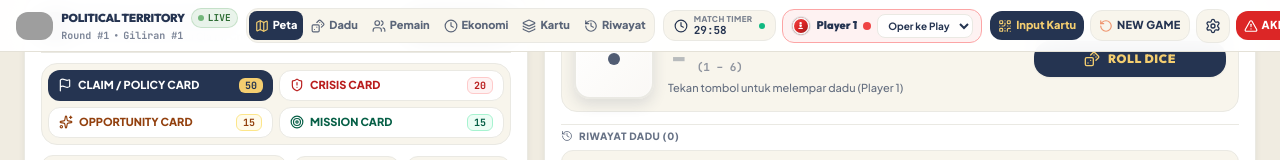
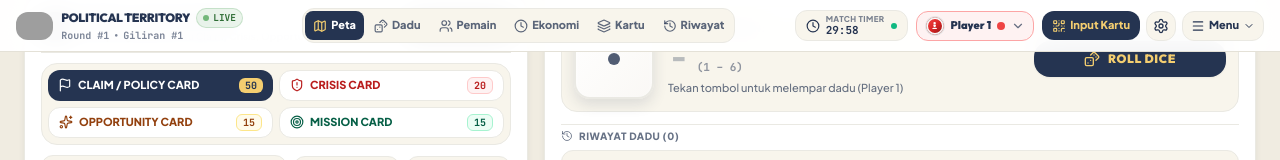
Before and after one commit to airinsetiowati/political-territory, a React (Vite) app: page / in a window 1280 px wide. Both pictures are taken after a click on the button "START GAME". Shown: the part 584-744 px from the top of the page. Built offline with nearby package versions, Linux system fonts and the light colour scheme; grey boxes are pictures that could not be loaded.

Commit message:
kapan mari

```diff
--- a/src/components/DashboardNavbar.tsx
+++ b/src/components/DashboardNavbar.tsx
@@ -61,27 +61,40 @@ export const DashboardNavbar: React.FC = () => {
 
   const [activeSectionId, setActiveSectionId] = useState<string>('map-section');
   const [isMobileMenuOpen, setIsMobileMenuOpen] = useState<boolean>(false);
+  const [isDesktopActionOpen, setIsDesktopActionOpen] = useState<boolean>(false);
 
   const headerBarRef = useRef<HTMLDivElement>(null);
+  const desktopActionRef = useRef<HTMLDivElement>(null);
   const manualScrollLockUntilRef = useRef<number>(0);
 
-  // Close mobile drawer when resizing to tablet/desktop or pressing Escape
+  // Close mobile drawer when resizing to tablet/desktop, desktop action menu at wide widths, or on Escape / outside click
   useEffect(() => {
     const handleResize = () => {
       if (window.innerWidth >= 768) {
         setIsMobileMenuOpen(false);
       }
+      if (window.innerWidth >= 1440) {
+        setIsDesktopActionOpen(false);
+      }
     };
     const handleKeyDown = (e: KeyboardEvent) => {
       if (e.key === 'Escape') {
         setIsMobileMenuOpen(false);
+        setIsDesktopActionOpen(false);
+      }
+    };
+    const handlePointerDown = (e: MouseEvent) => {
+      if (desktopActionRef.current && !desktopActionRef.current.contains(e.target as Node)) {
+        setIsDesktopActionOpen(false);
       }
     };
     window.addEventListener('resize', handleResize);
     window.addEventListener('keydown', handleKeyDown);
+    document.addEventListener('mousedown', handlePointerDown);
     return () => {
       window.removeEventListener('resize', handleResize);
       window.removeEventListener('keydown', handleKeyDown);
+      document.removeEventListener('mousedown', handlePointerDown);
     };
   }, []);
 
@@ -130,6 +143,7 @@ export const DashboardNavbar: React.FC = () => {
   const scrollToSection = (id: string) => {
     setActiveSectionId(id);
     setIsMobileMenuOpen(false);
+    setIsDesktopActionOpen(false);
     manualScrollLockUntilRef.current = Date.now() + 750;
 
     const el = document.getElementById(id);
@@ -142,16 +156,19 @@ export const DashboardNavbar: React.FC = () => {
 
   const handleQuickCardEntry = () => {
     setIsMobileMenuOpen(false);
+    setIsDesktopActionOpen(false);
     openModal('QUICK_CARD_ENTRY');
   };
 
   const handleOpenSettings = () => {
     setIsMobileMenuOpen(false);
+    setIsDesktopActionOpen(false);
     openModal('SETTINGS');
   };
 
   const handleNewGame = () => {
     setIsMobileMenuOpen(false);
+    setIsDesktopActionOpen(false);
     if (window.confirm('Mulai sesi pertandingan baru? Seluruh data gameplay sesi ini akan direset kembali ke setup awal.')) {
       resetGame();
     }
@@ -159,6 +176,7 @@ export const DashboardNavbar: React.FC = () => {
 
   const handleEndGame = () => {
     setIsMobileMenuOpen(false);
+    setIsDesktopActionOpen(false);
     openModal('END_GAME');
   };
 
@@ -185,10 +203,10 @@ export const DashboardNavbar: React.FC = () => {
 
   const isEnded = settings.status === 'ended';
 
-  const renderMatchTimer = (compact = false) => (
+  const renderMatchTimer = (compact = false, desktopAdaptive = false) => (
     <div
       className={`flex items-center gap-1.5 rounded-xl border shadow-2xs shrink-0 whitespace-nowrap ${
-        compact ? 'px-2 py-1' : 'px-2.5 py-1'
+        compact ? 'px-2 py-1' : 'px-2 xl:px-2.5 py-1'
       } ${
         gameTimerExpired
           ? 'bg-red-50 border-red-300 text-red-700'
@@ -201,16 +219,37 @@ export const DashboardNavbar: React.FC = () => {
       <Clock className={`w-3.5 h-3.5 shrink-0 ${gameTimerUrgent ? 'animate-pulse' : ''}`} />
       <div className="leading-none">
         {!compact && (
-          <span className="block text-[8px] font-extrabold uppercase tracking-wider opacity-60">
+          <span
+            className={`text-[8px] font-extrabold uppercase tracking-wider opacity-60 ${
+              desktopAdaptive ? 'hidden xl:block' : 'block'
+            }`}
+          >
             Match Timer
           </span>
         )}
         <span
-          className={`block font-mono font-black ${compact ? 'text-[11px]' : 'text-[11px] mt-0.5'} ${
-            gameTimerUrgent ? 'animate-pulse' : ''
-          }`}
+          className={`block font-mono font-black ${
+            compact
+              ? 'text-[11px]'
+              : desktopAdaptive
+                ? 'text-[11px] xl:mt-0.5'
+                : 'text-[11px] mt-0.5'
+          } ${gameTimerUrgent ? 'animate-pulse' : ''}`}
         >
-          {gameTimerExpired ? (compact ? 'HABIS' : 'WAKTU HABIS') : formattedGameTimer}
+          {gameTimerExpired ? (
+            compact ? (
+              'HABIS'
+            ) : desktopAdaptive ? (
+              <>
+                <span className="xl:hidden">HABIS</span>
+                <span className="hidden xl:inline">WAKTU HABIS</span>
+              </>
+            ) : (
+              'WAKTU HABIS'
+            )
+          ) : (
+            formattedGameTimer
+          )}
         </span>
       </div>
       <span
@@ -256,10 +295,10 @@ export const DashboardNavbar: React.FC = () => {
                 <img
                   src={BRAND_LOGO}
                   alt="Political Territory"
-                  className="h-6 min-[376px]:h-7 w-auto rounded-lg shrink-0 shadow-2xs"
+                  className="h-7 w-auto rounded-lg shrink-0 shadow-2xs"
                   draggable={false}
                 />
-                <h1 className="font-display font-black text-[9.5px] min-[360px]:text-[10.5px] min-[410px]:text-xs text-[#253451] uppercase tracking-tight whitespace-nowrap truncate">
+                <h1 className="font-display font-black text-[10px] min-[376px]:text-[11px] min-[430px]:text-xs leading-[1.05] min-[430px]:leading-tight text-[#253451] uppercase tracking-tight min-[430px]:whitespace-nowrap">
                   POLITICAL TERRITORY
                 </h1>
                 {renderLiveBadge()}
@@ -381,25 +420,25 @@ export const DashboardNavbar: React.FC = () => {
           </div>
 
           {/* ===============================================================
-              TABLET (768–1279px: 2 Balanced Rows) & DESKTOP (1280px+: 1 Row)
+              TABLET (768–1023px: 2 Balanced Rows) & LAPTOP/DESKTOP (1024px+: 1 Row)
              =============================================================== */}
-          <div className="hidden md:flex md:flex-wrap xl:flex-nowrap items-center justify-between max-w-[1600px] mx-auto w-full gap-x-2 2xl:gap-x-3 gap-y-1.5 px-3 lg:px-4 2xl:px-6 py-2">
+          <div className="hidden md:flex md:flex-wrap lg:flex-nowrap items-center justify-between max-w-[1600px] mx-auto w-full gap-x-2 lg:gap-x-2.5 xl:gap-x-3 2xl:gap-x-4 gap-y-1.5 px-3 lg:px-3.5 xl:px-4 2xl:px-6 py-2">
             {/* 1. Brand, LIVE Status & Round/Giliran */}
-            <div className="flex items-center gap-2 shrink-0 min-w-0 xl:order-1">
+            <div className="flex items-center gap-2 lg:gap-1.5 xl:gap-2 min-w-0 shrink-0 lg:shrink lg:order-1">
               <img
                 src={BRAND_LOGO}
                 alt="Political Territory"
-                className="h-7 2xl:h-8 w-auto rounded-xl shrink-0 shadow-2xs"
+                className="h-7 lg:h-6 xl:h-7 2xl:h-8 w-auto rounded-xl shrink-0 shadow-2xs"
                 draggable={false}
               />
               <div className="min-w-0">
-                <div className="flex items-center gap-1.5">
-                  <h1 className="font-display font-black text-xs xl:text-[11.5px] 2xl:text-[13px] text-[#253451] uppercase tracking-tight 2xl:tracking-wide whitespace-nowrap">
+                <div className="flex items-center gap-1.5 min-w-0">
+                  <h1 className="font-display font-black text-[11.5px] lg:text-[11px] xl:text-[12px] 2xl:text-[13.5px] text-[#253451] uppercase tracking-tight 2xl:tracking-wide whitespace-nowrap lg:truncate">
                     POLITICAL TERRITORY
                   </h1>
                   {renderLiveBadge()}
                 </div>
-                <div className="flex items-center gap-1 text-[10px] font-mono font-bold text-[#253451]/60 whitespace-nowrap">
+                <div className="flex items-center gap-1 text-[9.5px] lg:text-[9px] xl:text-[10px] font-mono font-bold text-[#253451]/60 whitespace-nowrap lg:truncate">
                   <span>Round #{settings.currentRound}</span>
                   <span>•</span>
                   <span>Giliran #{settings.currentTurn || 1}</span>
@@ -407,25 +446,60 @@ export const DashboardNavbar: React.FC = () => {
               </div>
             </div>
 
-            {/* 2. Match Timer & Active Player Spotlight */}
-            <div className="flex items-center gap-1.5 2xl:gap-2 shrink-0 md:order-2 xl:order-3">
-              {renderMatchTimer(false)}
+            {/* 2. Navigation Links (Row 2 centered on 768–1023px, inline center on 1024px+) */}
+            <nav
+              aria-label="Navigasi bagian dashboard"
+              className="flex items-center justify-center gap-0.5 bg-[#F8F5EC] border border-[#EAE9E3] rounded-xl p-0.5 shrink-0 md:order-4 md:w-full lg:w-auto lg:order-2"
+            >
+              {NAV_ITEMS.map(item => {
+                const Icon = item.icon;
+                const isActive = activeSectionId === item.id;
+                return (
+                  <button
+                    key={item.id}
+                    type="button"
+                    onClick={() => scrollToSection(item.id)}
+                    aria-current={isActive ? 'location' : undefined}
+                    className={`px-2 lg:px-1 xl:px-2 2xl:px-2.5 py-1.5 rounded-lg text-[11px] lg:text-[10px] xl:text-[11px] 2xl:text-[11.5px] font-extrabold transition-all flex items-center justify-center gap-1 lg:gap-0.5 xl:gap-1 whitespace-nowrap shrink-0 md:flex-1 lg:flex-initial ${
+                      isActive
+                        ? 'bg-[#253451] text-white shadow-xs'
+                        : 'text-[#253451]/75 hover:text-[#253451] hover:bg-white'
+                    }`}
+                  >
+                    <Icon className={`w-3.5 h-3.5 lg:w-3 lg:h-3 xl:w-3.5 xl:h-3.5 shrink-0 ${isActive ? 'text-[#F4CE70]' : ''}`} />
+                    <span>{item.label}</span>
+                  </button>
+                );
+              })}
+            </nav>
+
+            {/* 3. Right Cluster: Match Timer, Active Player Switcher & Game Controls */}
+            <div className="flex items-center gap-1.5 lg:gap-1 xl:gap-2 2xl:gap-2.5 shrink-0 md:order-2 lg:order-3">
+              {renderMatchTimer(false, true)}
 
               {displayActivePlayer && (
-                <div className={`flex items-center gap-1.5 px-2 py-1 rounded-xl border ${activeBadge.border} ${activeBadge.lightBg} shadow-2xs min-w-0`}>
-                  <div className="w-5 h-5 rounded-full overflow-hidden shrink-0 border border-black/10 bg-white">
+                <div
+                  className={`relative flex items-center gap-1.5 lg:gap-1 xl:gap-1.5 px-2 lg:px-1.5 xl:px-2 py-1 rounded-xl border ${activeBadge.border} ${activeBadge.lightBg} shadow-2xs min-w-0 transition hover:border-[#253451]/40 focus-within:ring-2 focus-within:ring-[#253451]/25`}
+                  title={turnSwitchTooltip}
+                >
+                  <div className="w-5 h-5 lg:w-4 lg:h-4 xl:w-5 xl:h-5 rounded-full overflow-hidden shrink-0 border border-black/10 bg-white">
                     <PlayerLogo player={displayActivePlayer} size="full" showBadge={false} />
                   </div>
-                  <span className="font-display font-black text-[11px] text-[#253451] whitespace-nowrap max-w-[70px] lg:max-w-[96px] xl:max-w-[72px] 2xl:max-w-[116px] truncate">
+                  <span className="font-display font-black text-[11px] lg:text-[10px] xl:text-[11px] 2xl:text-xs text-[#253451] whitespace-nowrap max-w-[76px] lg:max-w-[52px] xl:max-w-[88px] min-[1440px]:max-w-[116px] truncate">
                     {displayActivePlayer.name}
                   </span>
-                  <span className={`w-2 h-2 rounded-full ${activeBadge.bg} shrink-0 animate-pulse`} />
+                  <span className={`w-2 h-2 lg:w-1.5 lg:h-1.5 xl:w-2 xl:h-2 rounded-full ${activeBadge.bg} shrink-0 animate-pulse`} />
+                  {canSwitchTurn ? (
+                    <ChevronDown className="w-3.5 h-3.5 lg:w-3 lg:h-3 xl:w-3.5 xl:h-3.5 text-[#253451]/70 shrink-0" />
+                  ) : (
+                    <Lock className="w-3 h-3 text-[#253451]/45 shrink-0" />
+                  )}
                   <select
                     aria-label="Ganti giliran pemain aktif"
                     value={displayActivePlayer.id}
                     disabled={!canSwitchTurn}
                     onChange={e => setActiveTurnPlayer(e.target.value)}
-                    className="text-[10px] font-bold bg-white/90 border border-[#EAE9E3] hover:border-[#253451]/40 rounded-lg px-1.5 py-1 text-[#253451] outline-none cursor-pointer max-w-[110px] xl:max-w-[96px] 2xl:max-w-[140px] disabled:opacity-45 disabled:cursor-not-allowed"
+                    className="absolute inset-0 w-full h-full opacity-0 cursor-pointer disabled:cursor-not-allowed"
                     title={turnSwitchTooltip}
                   >
                     {players.map(p => (
@@ -436,55 +510,86 @@ export const DashboardNavbar: React.FC = () => {
                   </select>
                 </div>
               )}
-            </div>
 
-            {/* Deterministic Row Break for Tablet / Compact Desktop (768px–1279px) */}
-            <div className="hidden md:block xl:hidden basis-full h-px bg-[#EAE9E3]/70 md:order-3" />
-
-            {/* 3. Navigation Links */}
-            <nav
-              aria-label="Navigasi bagian dashboard"
-              className="flex items-center gap-0.5 bg-[#F8F5EC] border border-[#EAE9E3] rounded-xl p-0.5 shrink-0 md:order-4 xl:order-2"
-            >
-              {NAV_ITEMS.map(item => {
-                const Icon = item.icon;
-                const isActive = activeSectionId === item.id;
-                return (
-                  <button
-                    key={item.id}
-                    type="button"
-                    onClick={() => scrollToSection(item.id)}
-                    aria-current={isActive ? 'location' : undefined}
-                    className={`px-1.5 lg:px-2 xl:px-1.5 2xl:px-2.5 py-1.5 rounded-lg text-[10.5px] lg:text-[11px] font-extrabold transition-all flex items-center gap-1 whitespace-nowrap shrink-0 ${
-                      isActive
-                        ? 'bg-[#253451] text-white shadow-xs'
-                        : 'text-[#253451]/75 hover:text-[#253451] hover:bg-white'
-                    }`}
-                  >
-                    <Icon className={`w-3.5 h-3.5 shrink-0 ${isActive ? 'text-[#F4CE70]' : ''}`} />
-                    <span>{item.label}</span>
-                  </button>
-                );
-              })}
-            </nav>
-
-            {/* 4. Game Action Controls */}
-            <div className="flex items-center gap-1 lg:gap-1.5 shrink-0 md:order-5 xl:order-4">
+              {/* Game Action Controls */}
+              <div className="flex items-center gap-1 lg:gap-1 xl:gap-1.5 2xl:gap-2 shrink-0">
                 <button
                   type="button"
                   onClick={handleQuickCardEntry}
-                className="px-2 lg:px-2.5 xl:px-2 2xl:px-2.5 py-1.5 rounded-xl bg-[#253451] hover:bg-[#1C273D] text-[#F4CE70] text-[10.5px] lg:text-[11px] font-extrabold transition shadow-xs flex items-center gap-1 whitespace-nowrap shrink-0 active:scale-95"
+                  className="px-2 lg:px-1.5 xl:px-2.5 py-1.5 rounded-xl bg-[#253451] hover:bg-[#1C273D] text-[#F4CE70] text-[10.5px] lg:text-[10px] xl:text-[11px] font-extrabold transition shadow-xs flex items-center gap-1 lg:gap-0.5 xl:gap-1 whitespace-nowrap shrink-0 active:scale-95"
                   title="Input cepat kode kartu fisik (Policy, Crisis, Opportunity, Mission)"
                 >
-                <QrCode className="w-3.5 h-3.5 shrink-0" />
+                  <QrCode className="w-3.5 h-3.5 lg:w-3 lg:h-3 xl:w-3.5 xl:h-3.5 shrink-0" />
                   <span>Input Kartu</span>
                 </button>
 
+                {/* Inline New Game (1440px+, earlier widths use the compact dropdown) */}
                 <button
                   type="button"
                   onClick={handleNewGame}
-                className="px-2 lg:px-2.5 xl:px-2 2xl:px-2.5 py-1.5 rounded-xl bg-[#F8F5EC] hover:bg-[#EAE9E3] border border-[#EAE9E3] text-[#253451] font-extrabold text-[10.5px] lg:text-[11px] uppercase tracking-tight lg:tracking-wide transition shadow-2xs flex items-center gap-1 whitespace-nowrap shrink-0 active:scale-95"
+                  className="hidden min-[1440px]:flex px-1.5 xl:px-2 2xl:px-2.5 py-1.5 rounded-xl bg-[#F8F5EC] hover:bg-[#EAE9E3] border border-[#EAE9E3] text-[#253451] font-extrabold text-[10px] xl:text-[11px] uppercase tracking-tight 2xl:tracking-wide transition shadow-2xs items-center gap-0.5 xl:gap-1 whitespace-nowrap shrink-0 active:scale-95"
                   title="Mulai Sesi Pertandingan Baru"
+                >
+                  <RotateCcw className="w-3.5 h-3.5 text-[#EF956F] shrink-0" />
+                  <span>New Game</span>
+                </button>
+
+                {/* Inline Settings (1280px+) */}
+                <button
+                  type="button"
+                  onClick={handleOpenSettings}
+                  className="hidden xl:flex items-center gap-1 p-1.5 2xl:px-2.5 2xl:py-1.5 rounded-xl bg-[#F8F5EC] hover:bg-[#EAE9E3] border border-[#EAE9E3] text-[#253451] font-extrabold text-[11px] transition shrink-0 whitespace-nowrap active:scale-95"
+                  title="Pengaturan Permainan & Cadangan Data"
+                  aria-label="Pengaturan Permainan"
+                >
+                  <Settings className="w-4 h-4 shrink-0" />
+                  <span className="hidden min-[1600px]:inline">Pengaturan</span>
+                </button>
+
+                {/* Inline End Game (1440px+, earlier widths use the compact dropdown) */}
+                <button
+                  type="button"
+                  onClick={handleEndGame}
+                  className="hidden min-[1440px]:flex px-1.5 xl:px-2 2xl:px-2.5 py-1.5 rounded-xl bg-red-600 hover:bg-red-700 text-white font-extrabold text-[10px] xl:text-[11px] uppercase tracking-tight 2xl:tracking-wide transition shadow-xs items-center gap-0.5 xl:gap-1 whitespace-nowrap shrink-0 active:scale-95"
+                  title="Akhiri pertandingan dan hitung pemenang"
+                >
+                  <AlertTriangle className="w-3.5 h-3.5 shrink-0" />
+                  <span className="min-[1600px]:hidden">Akhiri</span>
+                  <span className="hidden min-[1600px]:inline">Akhiri Permainan</span>
+                </button>
+
+                {/* Compact Action Dropdown for 768px–1439px (keeps the laptop navbar balanced and inside the viewport) */}
+                <div ref={desktopActionRef} className="relative min-[1440px]:hidden shrink-0">
+                  <button
+                    type="button"
+                    onClick={() => setIsDesktopActionOpen(prev => !prev)}
+                    aria-expanded={isDesktopActionOpen}
+                    aria-haspopup="menu"
+                    aria-controls="desktop-navbar-actions-menu"
+                    aria-label="Menu kontrol permainan"
+                    title="Menu New Game, Pengaturan & Akhiri Permainan"
+                    className={`h-[30px] px-2 rounded-xl border text-[10.5px] xl:text-[11px] font-extrabold transition flex items-center gap-1 whitespace-nowrap active:scale-95 ${
+                      isDesktopActionOpen
+                        ? 'bg-[#253451] text-[#F4CE70] border-[#253451]'
+                        : 'bg-[#F8F5EC] hover:bg-[#EAE9E3] border-[#EAE9E3] text-[#253451]'
+                    }`}
+                  >
+                    <Menu className="w-3.5 h-3.5 shrink-0" />
+                    <span className="hidden md:inline">Menu</span>
+                    <ChevronDown className={`w-3 h-3 shrink-0 transition-transform ${isDesktopActionOpen ? 'rotate-180' : ''}`} />
+                  </button>
+
+                  {isDesktopActionOpen && (
+                    <div
+                      id="desktop-navbar-actions-menu"
+                      role="menu"
+                      className="absolute right-0 mt-1.5 w-52 rounded-2xl bg-white border border-[#E4E1D7] shadow-soft-lg p-1.5 space-y-1 z-50 navbar-drawer-enter"
+                    >
+                      <button
+                        type="button"
+                        role="menuitem"
+                        onClick={handleNewGame}
+                        className="w-full px-2.5 py-2 rounded-xl text-left text-xs font-extrabold text-[#253451] hover:bg-[#F8F5EC] transition flex items-center gap-2"
                       >
                         <RotateCcw className="w-3.5 h-3.5 text-[#EF956F] shrink-0" />
                         <span>New Game</span>
@@ -492,23 +597,29 @@ export const DashboardNavbar: React.FC = () => {
 
                       <button
                         type="button"
+                        role="menuitem"
                         onClick={handleOpenSettings}
-                className="p-1.5 lg:p-2 rounded-xl bg-[#F8F5EC] hover:bg-[#EAE9E3] border border-[#EAE9E3] text-[#253451] transition shrink-0 active:scale-95"
-                title="Pengaturan Permainan & Cadangan Data"
-                aria-label="Pengaturan Permainan"
+                        className="w-full xl:hidden px-2.5 py-2 rounded-xl text-left text-xs font-extrabold text-[#253451] hover:bg-[#F8F5EC] transition flex items-center gap-2"
                       >
-                <Settings className="w-4 h-4" />
+                        <Settings className="w-3.5 h-3.5 text-[#253451]/80 shrink-0" />
+                        <span>Pengaturan</span>
                       </button>
+
+                      <div className="my-1 h-px bg-[#EAE9E3]" />
 
                       <button
                         type="button"
+                        role="menuitem"
                         onClick={handleEndGame}
-                className="px-2 lg:px-2.5 xl:px-2 2xl:px-2.5 py-1.5 rounded-xl bg-red-600 hover:bg-red-700 text-white font-extrabold text-[10.5px] lg:text-[11px] uppercase tracking-tight lg:tracking-wide transition shadow-xs flex items-center gap-1 whitespace-nowrap shrink-0 active:scale-95"
-                title="Akhiri pertandingan dan hitung pemenang"
+                        className="w-full px-2.5 py-2 rounded-xl text-left text-xs font-extrabold text-red-700 bg-red-50/70 hover:bg-red-100 transition flex items-center gap-2"
                       >
-                <AlertTriangle className="w-3.5 h-3.5 shrink-0" />
-                <span>Akhiri</span>
+                        <AlertTriangle className="w-3.5 h-3.5 text-red-600 shrink-0" />
+                        <span>Akhiri Permainan</span>
                       </button>
+                    </div>
+                  )}
+                </div>
+              </div>
             </div>
           </div>
         </div>
--- a/src/index.css
+++ b/src/index.css
@@ -190,7 +190,7 @@
   }
 }
 
-@media (min-width: 1280px) {
+@media (min-width: 1024px) {
   #map-section,
   #dice-section,
   #timer-players-section,
```
Lines whose indentation alone changed are shown as unchanged.
